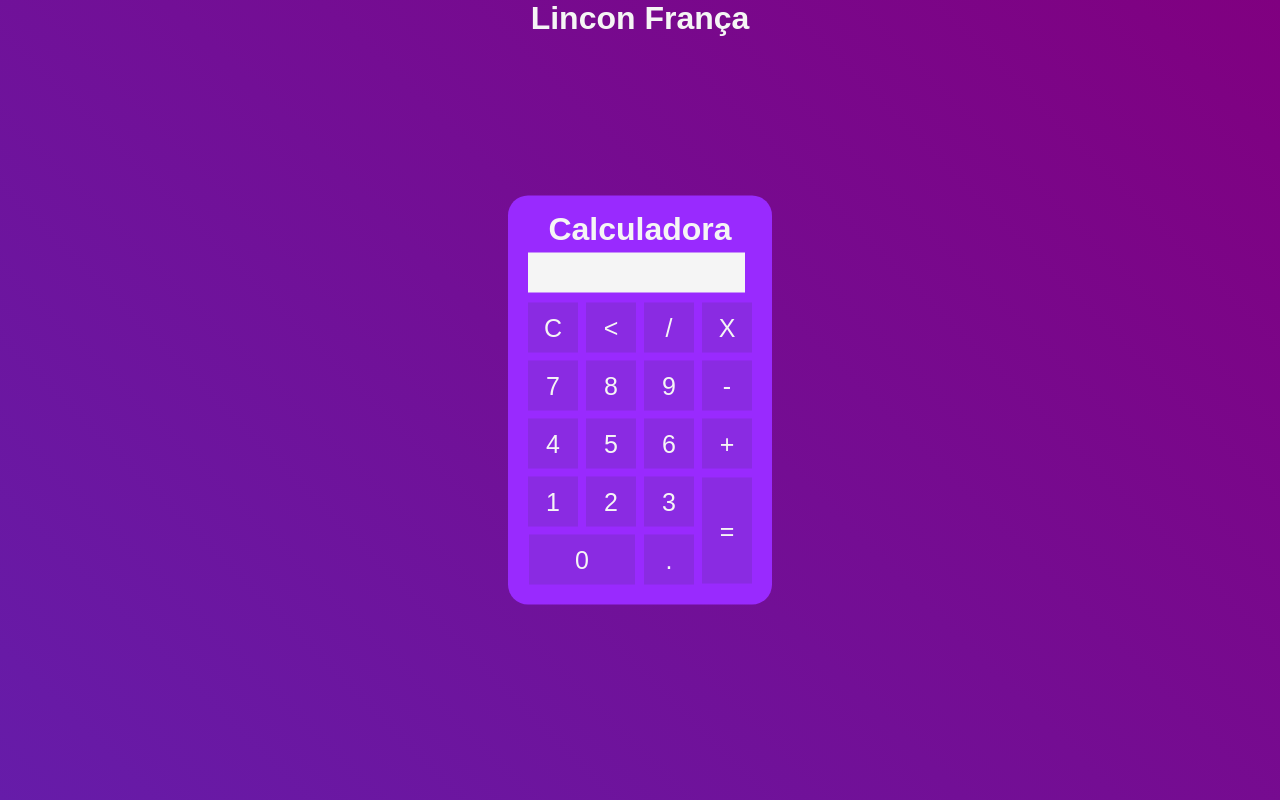
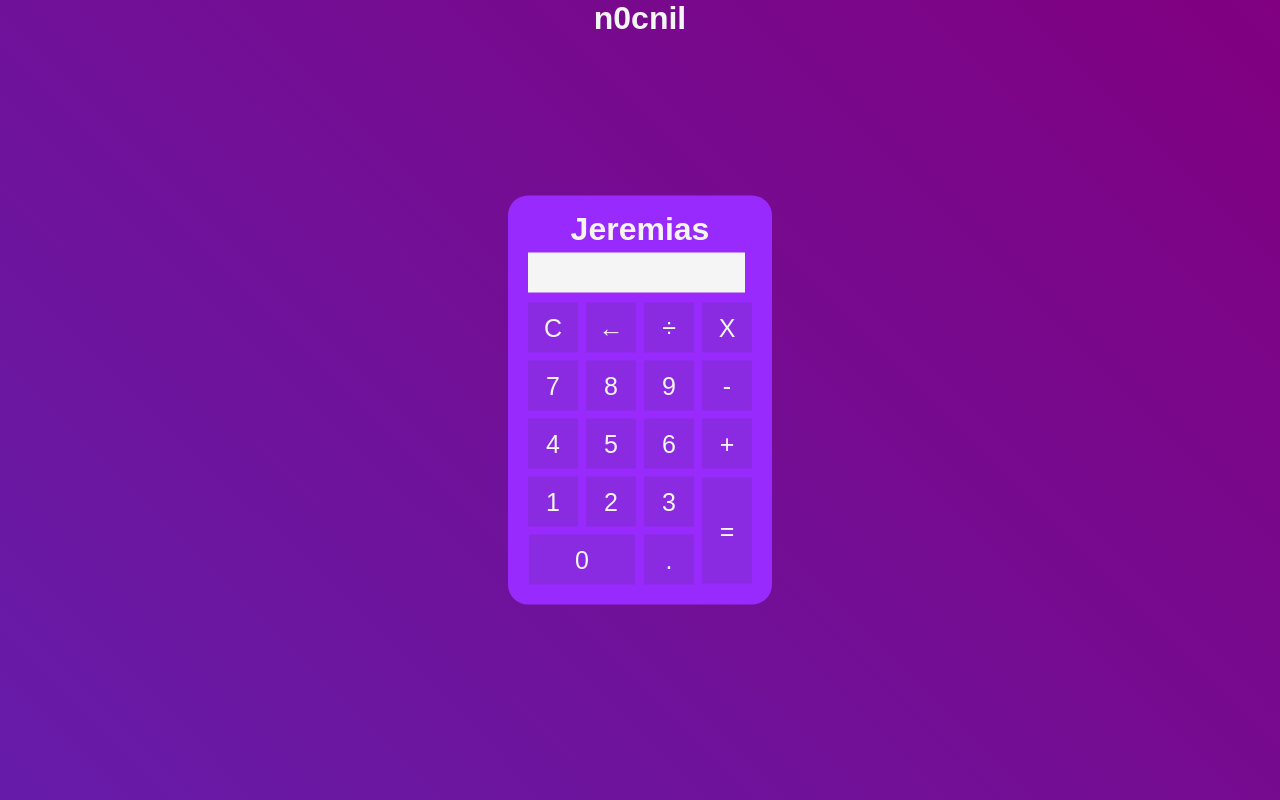
Before and after one commit to n0cnil/21diasdecodigo, a plain HTML site: page Calculadora/index.html in a window 1280 px wide. Drawn offline with Linux system fonts and the light colour scheme.

Commit message:
Alterações básicas
Iha

```diff
--- a/Calculadora/index.html
+++ b/Calculadora/index.html
@@ -10,15 +10,15 @@
 </head>
 <body>
     <div class="fundo">
-        <h1 id="nome">Lincon França</h1>
+        <h1 id="nome">n0cnil</h1>
         <div class="calculadora">
-            <h1>Calculadora</h1>
+            <h1>Jeremias</h1>
             <p id="resultado"></p>
             <table>
                 <tr>
                     <td> <button class="botao" onclick="clean()">C</button> </td>
-                    <td> <button class="botao" onclick="back()"><</button> </td>
-                    <td> <button class="botao" onclick="insert('/')">/</button> </td>
+                    <td> <button class="botao" onclick="back()">←</button> </td>
+                    <td> <button class="botao" onclick="insert('/')">÷</button> </td>
                     <td> <button class="botao" onclick="insert('*')">X</button> </td>
                 </tr>
                 <tr>
--- a/hello_world/helloworld.css
+++ b/hello_world/helloworld.css
@@ -35,7 +35,7 @@ footer {
     margin-top: 20rem;
     max-width: auto;
     margin-inline: auto;
-    box-shadow: 0.2rem 1rem 5.5rem 0.5rem #245BF0;
+    /* box-shadow: 0.2rem 1rem 5.5rem 0.5rem #245BF0; */
     border-radius: 3rem;
     padding: 3rem;
 
--- /dev/null
+++ b/hello_world/helloworld.js
@@ -0,0 +1 @@
+console.log('Hello World!')
```
